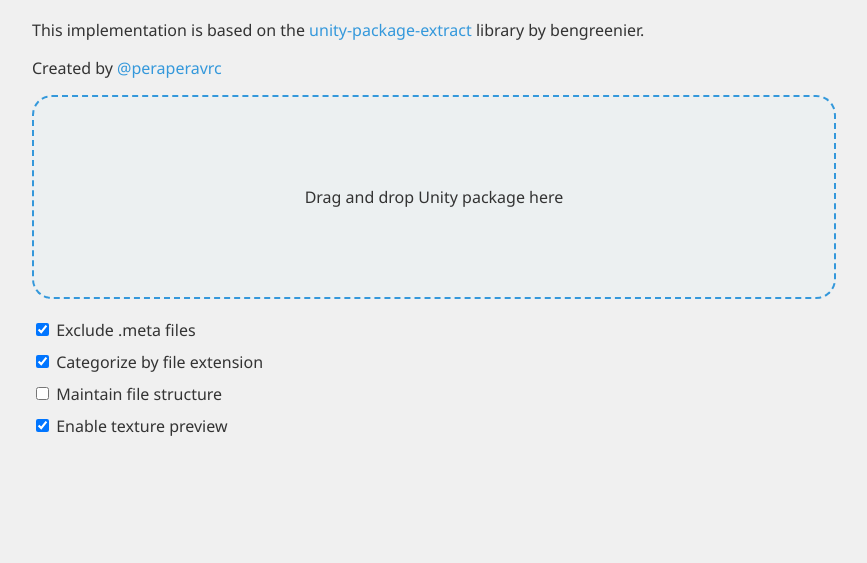
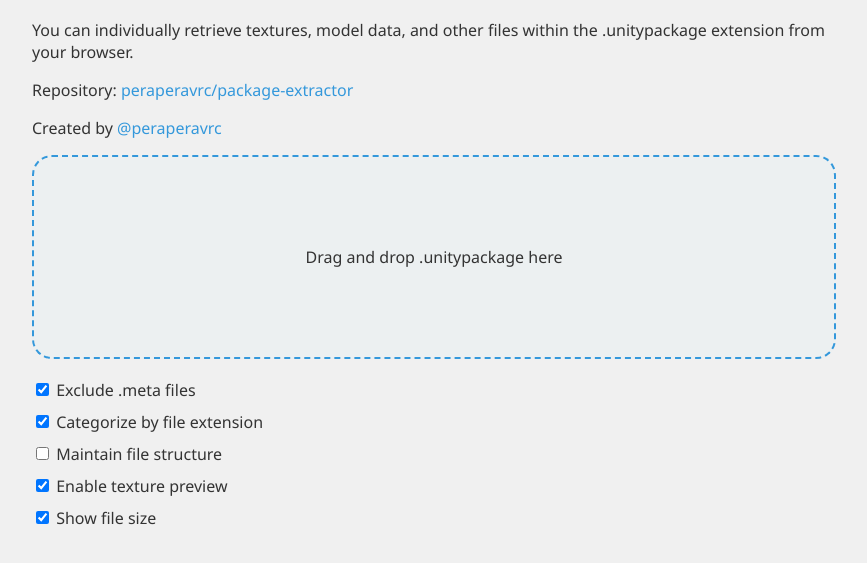
Before and after one commit to maoyeedy/package-extractor, a plain HTML site: page index.html in a window 1280 px wide. Shown: the part 87-650 px from the top of the page, without its empty margins (208-1075 px from the left). Drawn offline with nearby package versions, Linux system fonts and the light colour scheme.

Commit message:
Add some features

```diff
--- a/index.html
+++ b/index.html
@@ -93,12 +93,20 @@
             display: none;
             z-index: 1000;
         }
+        .file-info {
+            font-size: 0.8em;
+            color: #666;
+            margin-left: 10px;
+        }
     </style>
 </head>
 <body>
-    <h1 data-lang="title">Unity Package Extractor</h1>
-    <p><span data-lang="description">This implementation is based on the </span><a href="https://github.com/bengreenier-archive/unity-package-extract" target="_blank">unity-package-extract</a><span data-lang="description-end"> library by bengreenier.</span></p>
+    <h1 data-lang="title">Package Extractor</h1>
+    <p><span data-lang="description">You can individually retrieve textures, model data, and other files within the .unitypackage extension from your browser. </span></p>
+
+    <p><span data-lang="repository">Repository: </span><a href="https://github.com/peraperavrc/package-extractor" target="_blank">peraperavrc/package-extractor</a></p>
     <p><span data-lang="creator">Created by </span><a href="https://x.com/peraperavrc" target="_blank">@peraperavrc</a></p>
+
     <div id="dropZone" data-lang="dropZone">Drag and drop Unity package here</div>
     <div class="checkbox-container">
         <input type="checkbox" id="excludeMeta" checked>
@@ -116,6 +124,10 @@
         <input type="checkbox" id="enablePreview" checked>
         <label for="enablePreview" data-lang="enablePreview">Enable texture preview</label>
     </div>
+    <div class="checkbox-container">
+        <input type="checkbox" id="showFileSize" checked>
+        <label for="showFileSize" data-lang="showFileSize">Show file size</label>
+    </div>
     <div id="fileList"></div>
     <div class="download-all">
         <button id="downloadAllBtn" style="display: none;" data-lang="downloadAll">Download All as ZIP</button>
@@ -125,14 +137,16 @@
         const translations = {
             en: {
                 title: "Package Extractor",
-                description: "This implementation is based on the ",
-                "description-end": " library by bengreenier.",
+                description: "You can individually retrieve textures, model data, and other files within the .unitypackage extension from your browser. ",
+                "description-end": "This implementation is based on the ",
                 creator: "Created by ",
-                dropZone: "Drag and drop Unity package here",
+                repository: "Repository: ",
+                dropZone: "Drag and drop .unitypackage here",
                 excludeMeta: "Exclude .meta files",
                 categorizeByExtension: "Categorize by file extension",
                 maintainStructure: "Maintain file structure",
                 enablePreview: "Enable texture preview",
+                showFileSize: "Show file size",
                 downloadAll: "Download All as ZIP",
                 downloadCategory: "Download {0} as ZIP",
                 errorMessage: "An error occurred while processing the package. Please check the console for details.",
@@ -140,14 +154,16 @@
             },
             ja: {
                 title: "Package Extractor",
-                description: "実装は",
-                "description-end": "ライブラリをベースにしています。",
+                description: "ブラウザーから.unitypackageの拡張子の中にあるテクスチャやモデルデータを見ることができます。",
+                "description-end": "この実装はunity-package-extractライブラリを参考にしています。",
                 creator: "作成者: ",
-                dropZone: "Unity Packagesをここにドラッグ＆ドロップしてください",
+                repository: "リポジトリ: ",
+                dropZone: ".unitypackageをここにドラッグ＆ドロップしてください",
                 excludeMeta: ".metaファイルを除外する",
                 categorizeByExtension: "ファイル拡張子で分類する",
                 maintainStructure: "ファイル構造を維持する",
                 enablePreview: "テクスチャのプレビューを有効にする",
+                showFileSize: "ファイルサイズを表示する",
                 downloadAll: "すべてをZIPでダウンロード",
                 downloadCategory: "{0}をZIPでダウンロード",
                 errorMessage: "パッケージの処理中にエラーが発生しました。詳細はコンソールを確認してください。",
@@ -155,14 +171,16 @@
             },
             ko: {
                 title: "Package Extractor",
-                description: "이 구현은 ",
-                "description-end": " 라이브러리를 기반으로 합니다.",
+                description: "브라우저에서 .unitypackage 확장자 내의 텍스처, 모델 데이터 등을 개별적으로 가져올 수 있습니다. ",
+                "description-end": "이 구현은 ",
                 creator: "제작자: ",
-                dropZone: "Unity 패키지를 여기에 드래그 앤 드롭하세요",
+                repository: "리포지토리: ",
+                dropZone: ".unitypackage를 여기에 드래그 앤 드롭하세요",
                 excludeMeta: ".meta 파일 제외",
                 categorizeByExtension: "파일 확장자별로 분류",
                 maintainStructure: "파일 구조 유지",
                 enablePreview: "텍스처 미리보기 활성화",
+                showFileSize: "파일 크기 표시",
                 downloadAll: "모두 ZIP으로 다운로드",
                 downloadCategory: "{0}을(를) ZIP으로 다운로드",
                 errorMessage: "패키지 처리 중 오류가 발생했습니다. 자세한 내용은 콘솔을 확인하세요.",
@@ -249,6 +267,7 @@
         const categorizeByExtensionCheckbox = document.getElementById('categorizeByExtension');
         const maintainStructureCheckbox = document.getElementById('maintainStructure');
         const enablePreviewCheckbox = document.getElementById('enablePreview');
+        const showFileSizeCheckbox = document.getElementById('showFileSize');
         const downloadAllBtn = document.getElementById('downloadAllBtn');
         const extractor = new UnityExtractClient();
         let extractedFiles = {};
@@ -348,6 +367,13 @@
             a.download = maintainStructureCheckbox.checked ? path : path.split('/').pop();
             li.appendChild(a);
 
+            if (showFileSizeCheckbox.checked) {
+                const fileSize = document.createElement('span');
+                fileSize.className = 'file-info';
+                fileSize.textContent = ` (${formatFileSize(content.byteLength)})`;
+                li.appendChild(fileSize);
+            }
+
             if (enablePreviewCheckbox.checked && isImageFile(path)) {
                 const preview = document.createElement('img');
                 preview.className = 'preview';
@@ -364,6 +390,13 @@
             }
 
             return li;
+        }
+
+        function formatFileSize(bytes) {
+            const sizes = ['Bytes', 'KB', 'MB', 'GB', 'TB'];
+            if (bytes === 0) return '0 Byte';
+            const i = parseInt(Math.floor(Math.log(bytes) / Math.log(1024)));
+            return Math.round(bytes / Math.pow(1024, i), 2) + ' ' + sizes[i];
         }
 
         function isImageFile(path) {
```
